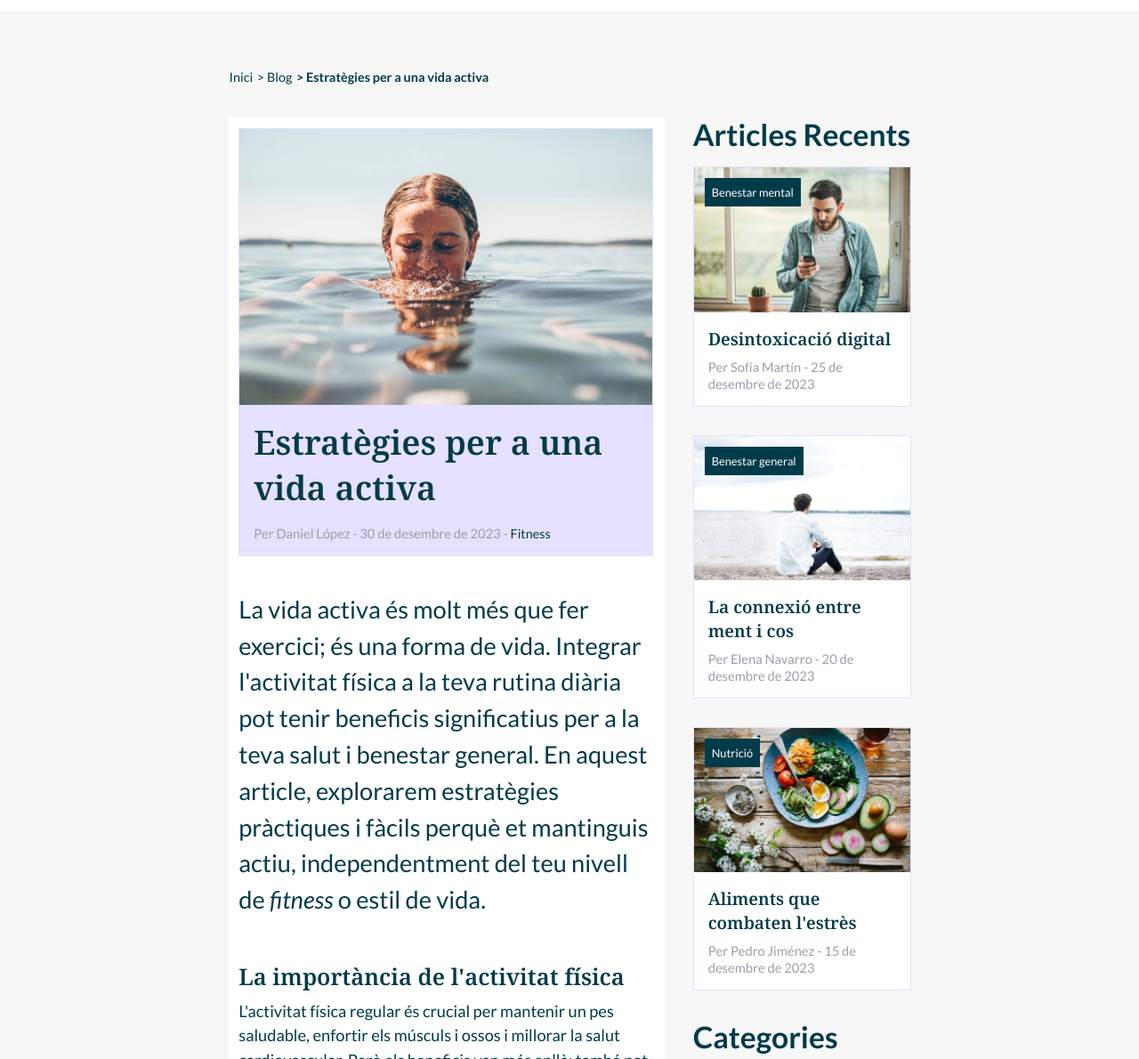
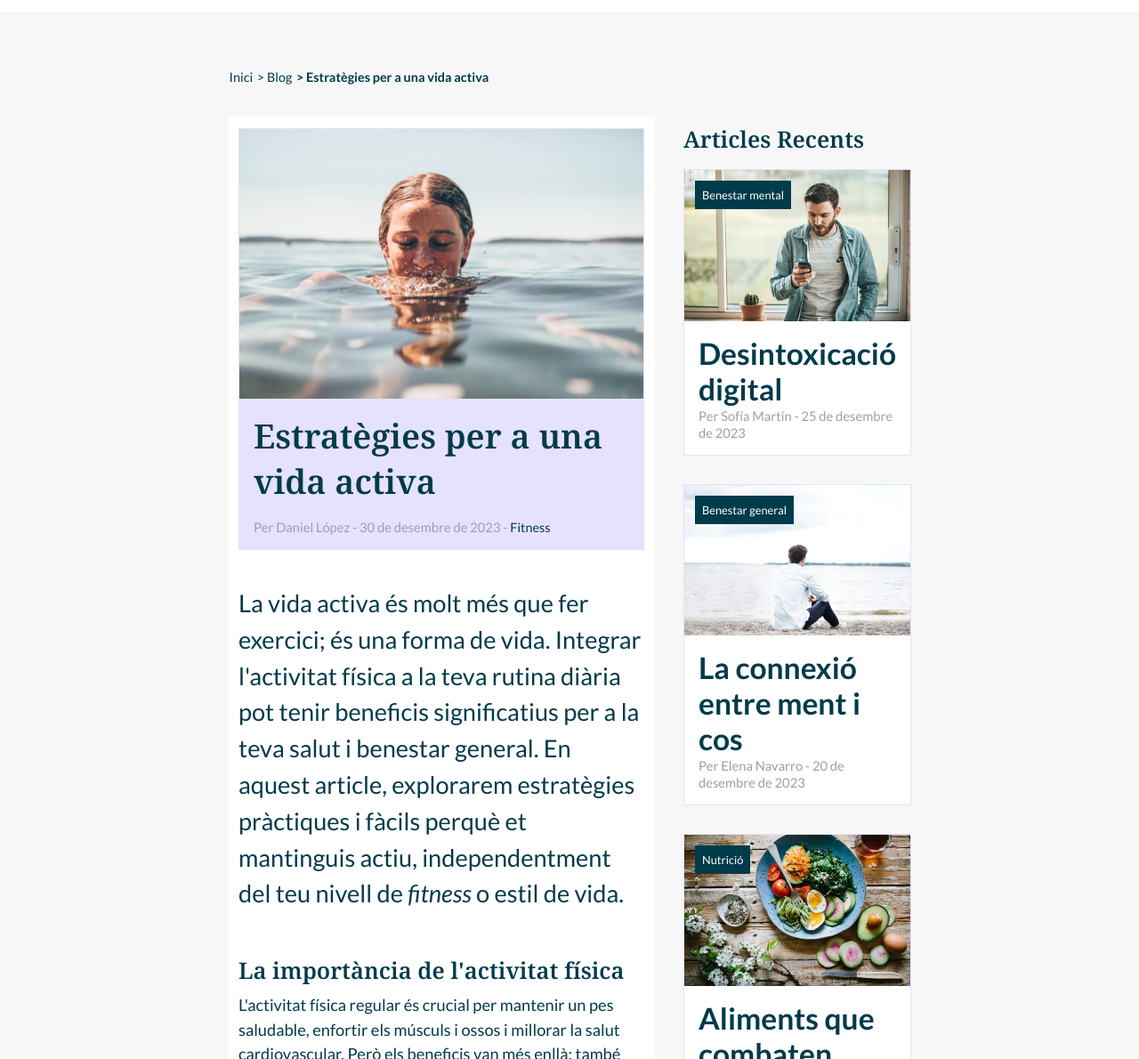
Before and after one commit to AliciaBarrios/Vital360_AliciaBarrios, a plain HTML site: page entrada.html in a window 1280 px wide. Shown: the part 77-1267 px from the top of the page at 89% size. Drawn offline with Linux system fonts and the light colour scheme.

Commit message:
Update entrada.html

```diff
--- a/entrada.html
+++ b/entrada.html
@@ -167,7 +167,7 @@
                 </div>
 
                 <aside>
-                    <h3>Articles Recents</h3>
+                    <h2>Articles Recents</h2>
                     <div class="cards-container">
                         <div class="card">
                             <figure>
@@ -175,7 +175,7 @@
                                 <img src="./img/desintoxicacio-digital.jpg" alt="Imatge Desintoxicació digital">
                             </figure>
                             <div class="text-container">
-                                <h4><a href="#" class="titular">Desintoxicació digital</a></h4>
+                                <h3><a href="#" class="titular">Desintoxicació digital</a></h3>
                                 <cite>Per Sofía Martín - 25 de desembre de 2023</cite>
                             </div>
                         </div>
@@ -186,7 +186,7 @@
                                 <img src="./img/connexio-ment-cos.jpg" alt="Imatge Connexió entre ment i cos">
                             </figure>
                             <div class="text-container">
-                                <h4><a href="#" class="titular">La connexió entre ment i cos</a></h4>
+                                <h3><a href="#" class="titular">La connexió entre ment i cos</a></h3>
                                 <cite>Per Elena Navarro - 20 de desembre de 2023</cite>
                             </div>
                         </div>
@@ -197,13 +197,13 @@
                                 <img src="./img/aliments-combaten-estres.jpg" alt="Imatge Aliments que combaten l'estrès">
                             </figure>
                             <div class="text-container">
-                                <h4><a href="#" class="titular">Aliments que combaten l'estrès</a></h4>
+                                <h3><a href="#" class="titular">Aliments que combaten l'estrès</a></h3>
                                 <cite>Per Pedro Jiménez - 15 de desembre de 2023</cite>
                             </div>
                         </div>
                     </div>
                     <div>
-                        <h3>Categories</h3>
+                        <h2>Categories</h2>
                         <ul class="categories-container">
                             <li><a href="#" class="categoria">Nutrició</a></li>
                             <li><a href="#" class="categoria">Benestar mental</a></li>
```
